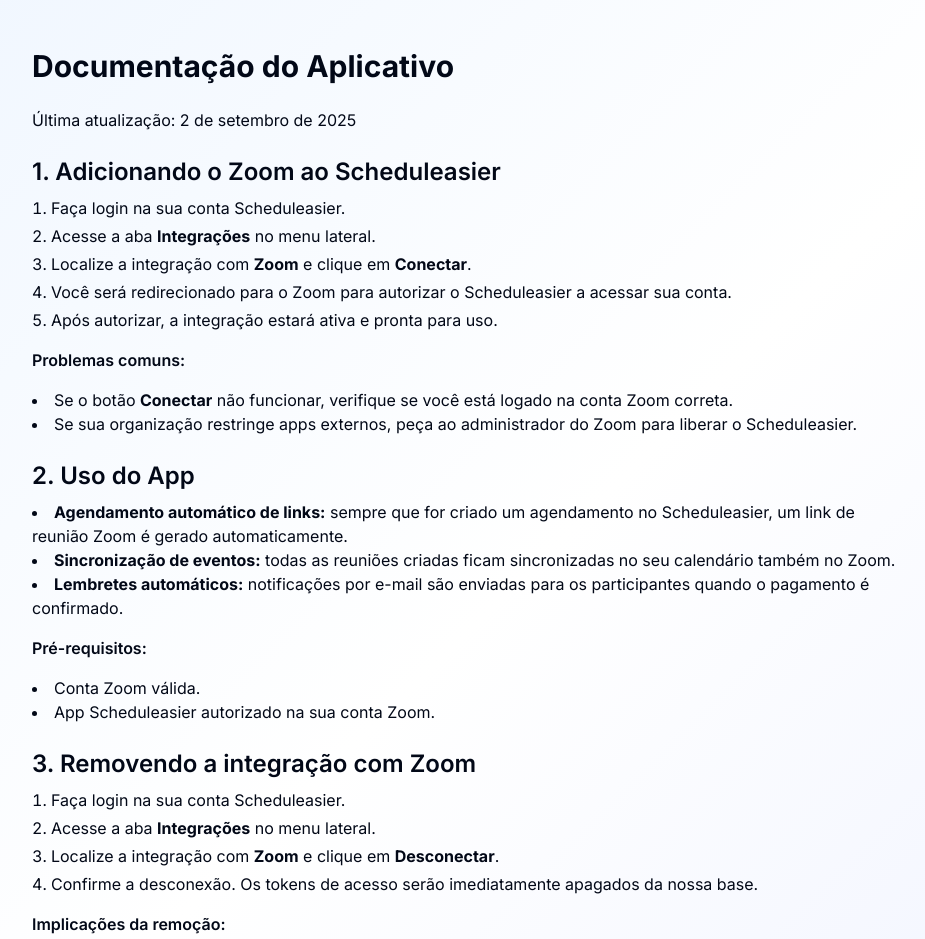
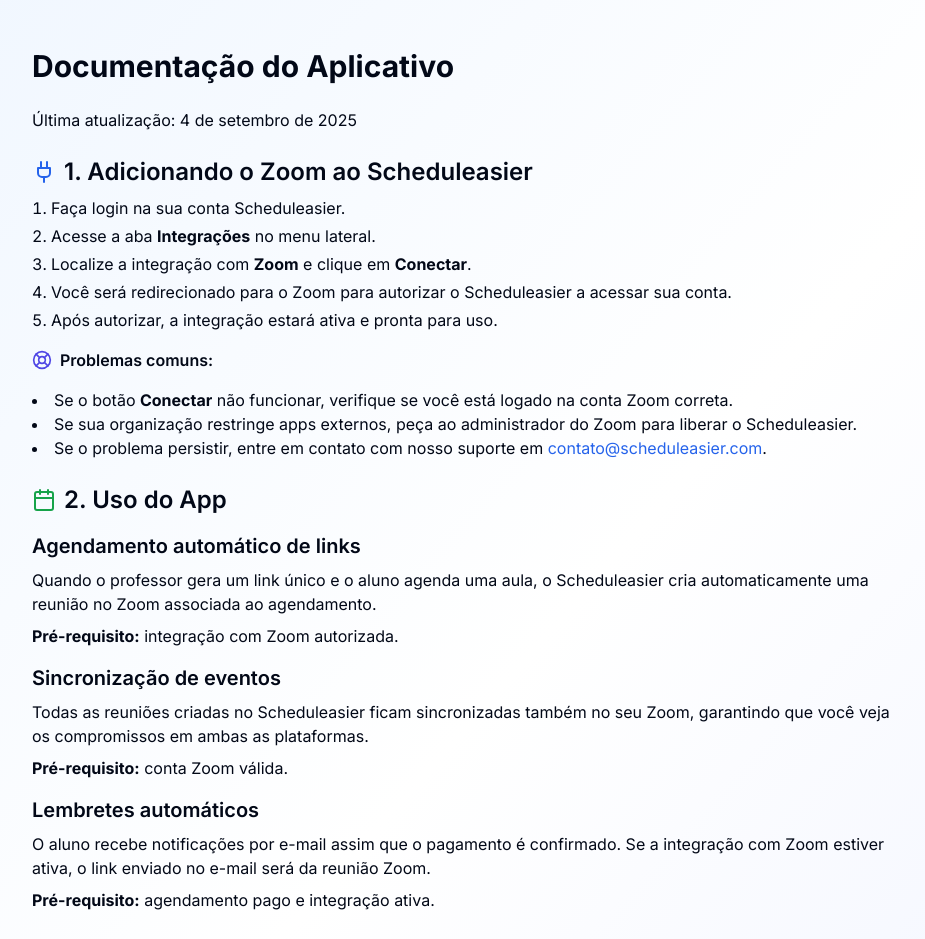
Before and after one commit to cbsalt/aula-magica-agendamento, a Next.js app: page /help/zoom in a window 1280 px wide. Shown: the top 939 px of the page, without its empty margins (176-1101 px from the left). Built offline with nearby package versions, Linux system fonts and the light colour scheme.

Commit message:
feat: updated zoom terms

```diff
--- a/app/dashboard/page.tsx
+++ b/app/dashboard/page.tsx
@@ -4,6 +4,7 @@ import { authOptions } from "@/lib/auth";
 import Dashboard from "@/components/Dashboard";
 
 import { findTeacherByEmail } from "@/modules/teacher";
+import Footer from "@/components/Footer";
 
 export default async function DashboardPage() {
   const session = await getServerSession(authOptions);
@@ -16,5 +17,10 @@ export default async function DashboardPage() {
     paymentConfig: true,
   });
 
-  return <Dashboard teacherFallback={teacher} />;
+  return (
+    <>
+      <Dashboard teacherFallback={teacher} />
+      <Footer />
+    </>
+  );
 }
--- a/app/help/zoom/page.tsx
+++ b/app/help/zoom/page.tsx
@@ -1,13 +1,15 @@
 import Footer from "@/components/Footer";
+import { Plug, Calendar, Trash2, LifeBuoy } from "lucide-react";
 
 export default function Documentation() {
   return (
     <div className="flex flex-col min-h-screen bg-gradient-to-br from-blue-50 via-white to-indigo-50">
       <main className="flex-grow max-w-4xl mx-auto px-4 py-12">
         <h1 className="text-3xl font-bold mb-6">Documentação do Aplicativo</h1>
-        <p className="mb-4">Última atualização: 2 de setembro de 2025</p>
+        <p className="mb-4">Última atualização: 4 de setembro de 2025</p>
 
         <h2 className="text-2xl font-semibold mt-6 mb-2 flex items-center gap-2">
+          <Plug className="w-6 h-6 text-blue-600" />
           1. Adicionando o Zoom ao Scheduleasier
         </h2>
         <ol className="list-decimal list-inside mb-4 space-y-1">
@@ -25,7 +27,9 @@ export default function Documentation() {
           </li>
           <li>Após autorizar, a integração estará ativa e pronta para uso.</li>
         </ol>
-        <p className="mb-4 font-semibold">Problemas comuns:</p>
+        <p className="mb-4 font-semibold flex items-center gap-2">
+          <LifeBuoy className="w-5 h-5 text-indigo-600" /> Problemas comuns:
+        </p>
         <ul className="list-disc list-inside mb-4">
           <li>
             Se o botão <strong>Conectar</strong> não funcionar, verifique se
@@ -35,33 +39,61 @@ export default function Documentation() {
             Se sua organização restringe apps externos, peça ao administrador do
             Zoom para liberar o Scheduleasier.
           </li>
+          <li>
+            Se o problema persistir, entre em contato com nosso suporte em{" "}
+            <a
+              href="mailto:contato@scheduleasier.com"
+              className="text-blue-600 hover:underline"
+            >
+              contato@scheduleasier.com
+            </a>
+            .
+          </li>
         </ul>
 
         <h2 className="text-2xl font-semibold mt-6 mb-2 flex items-center gap-2">
+          <Calendar className="w-6 h-6 text-green-600" />
           2. Uso do App
         </h2>
-        <ul className="list-disc list-inside mb-4">
-          <li>
-            <strong>Agendamento automático de links:</strong> sempre que for
-            criado um agendamento no Scheduleasier, um link de reunião Zoom é
-            gerado automaticamente.
-          </li>
-          <li>
-            <strong>Sincronização de eventos:</strong> todas as reuniões criadas
-            ficam sincronizadas no seu calendário também no Zoom.
-          </li>
-          <li>
-            <strong>Lembretes automáticos:</strong> notificações por e-mail são
-            enviadas para os participantes quando o pagamento é confirmado.
-          </li>
-        </ul>
-        <p className="mb-4 font-semibold">Pré-requisitos:</p>
-        <ul className="list-disc list-inside mb-4">
-          <li>Conta Zoom válida.</li>
-          <li>App Scheduleasier autorizado na sua conta Zoom.</li>
-        </ul>
+
+        <h3 className="text-xl font-semibold mt-4 mb-2">
+          Agendamento automático de links
+        </h3>
+        <p className="mb-2">
+          Quando o professor gera um link único e o aluno agenda uma aula, o
+          Scheduleasier cria automaticamente uma reunião no Zoom associada ao
+          agendamento.
+        </p>
+        <p className="mb-4">
+          <strong>Pré-requisito:</strong> integração com Zoom autorizada.
+        </p>
+
+        <h3 className="text-xl font-semibold mt-4 mb-2">
+          Sincronização de eventos
+        </h3>
+        <p className="mb-2">
+          Todas as reuniões criadas no Scheduleasier ficam sincronizadas também
+          no seu Zoom, garantindo que você veja os compromissos em ambas as
+          plataformas.
+        </p>
+        <p className="mb-4">
+          <strong>Pré-requisito:</strong> conta Zoom válida.
+        </p>
+
+        <h3 className="text-xl font-semibold mt-4 mb-2">
+          Lembretes automáticos
+        </h3>
+        <p className="mb-2">
+          O aluno recebe notificações por e-mail assim que o pagamento é
+          confirmado. Se a integração com Zoom estiver ativa, o link enviado no
+          e-mail será da reunião Zoom.
+        </p>
+        <p className="mb-4">
+          <strong>Pré-requisito:</strong> agendamento pago e integração ativa.
+        </p>
 
         <h2 className="text-2xl font-semibold mt-6 mb-2 flex items-center gap-2">
+          <Trash2 className="w-6 h-6 text-red-600" />
           3. Removendo a integração com Zoom
         </h2>
         <ol className="list-decimal list-inside mb-4 space-y-1">
```
